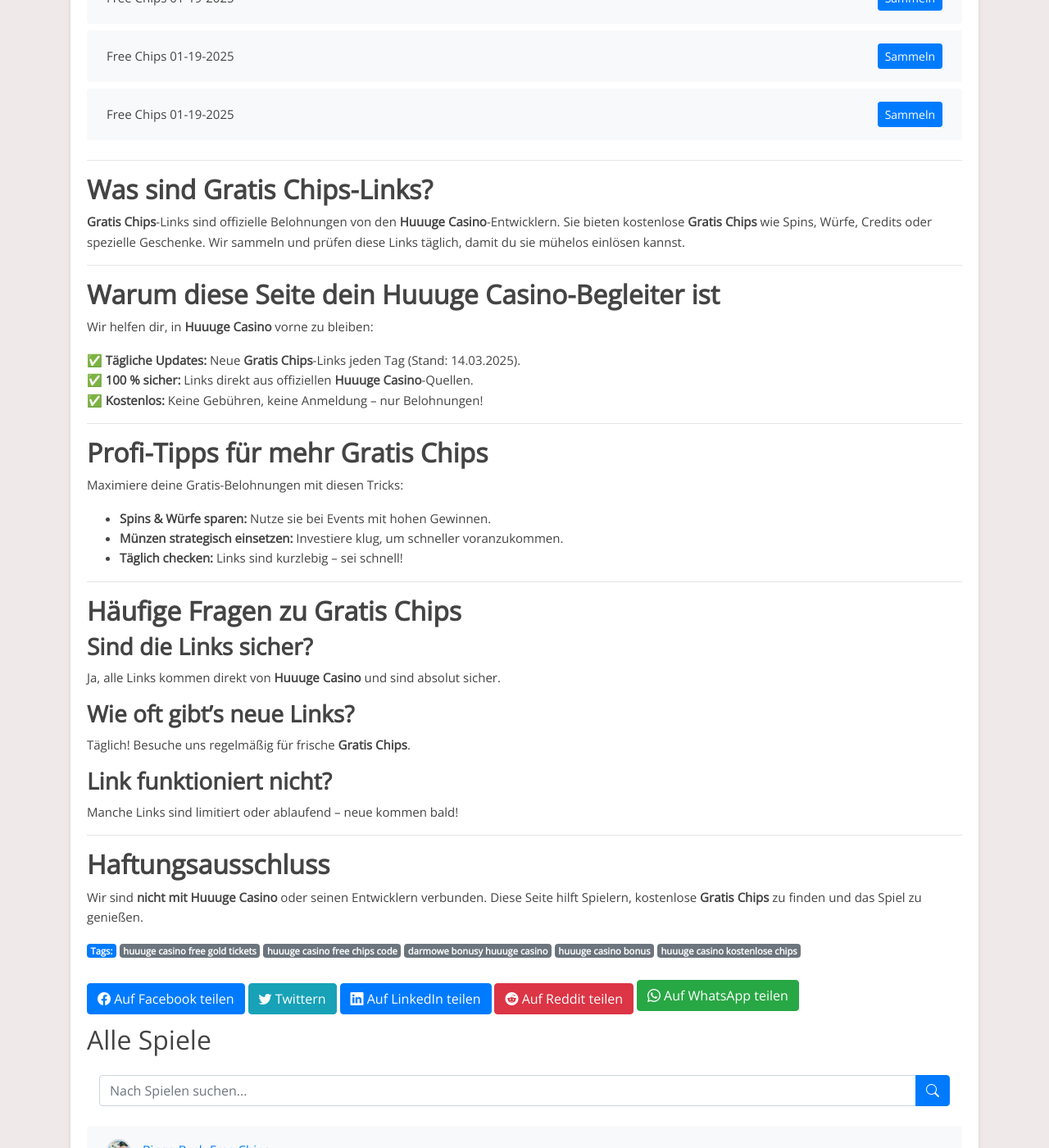
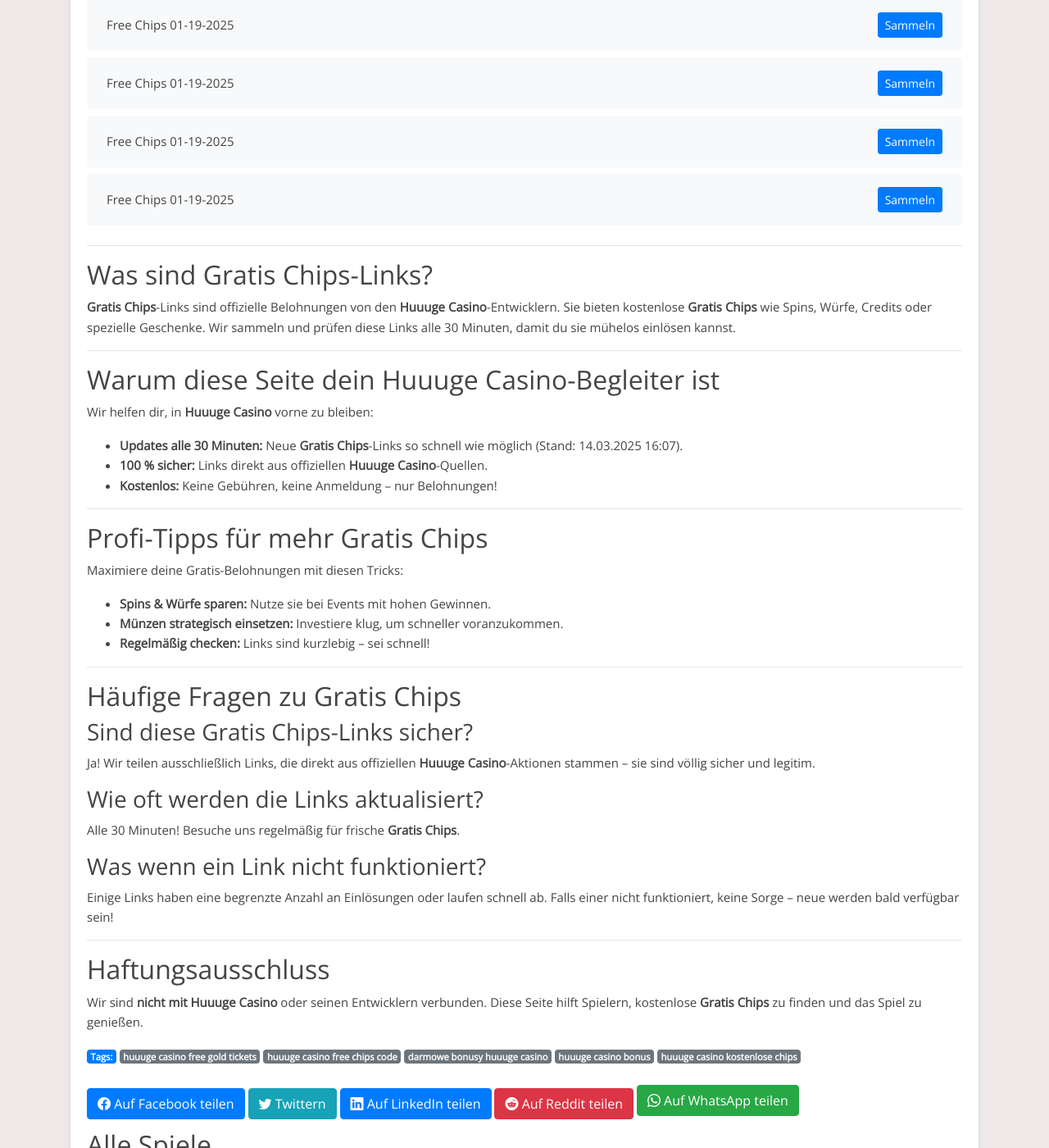
Before and after one commit to Prollad99/bs-de, a Jekyll site: the page built from _posts/2025-01-19-huuuge-casino.md, in a window 1280 px wide and 1400 px high, scrolled down 7528 px. Shown: the whole window at 82% size. Built offline with Jekyll 4.4.1, drawn with Linux system fonts in a browser that asks for light colours; some of the changed text lies outside the part shown.

Commit message:
Update  links and content - 2025-03-14 16:07

```diff
--- a/_includes/huuuge-casino_footer.html
+++ b/_includes/huuuge-casino_footer.html
@@ -1,44 +1,47 @@
 ---
 
-## **Was sind Gratis Chips-Links?**
+## Was sind Gratis Chips-Links?
 
-**Gratis Chips**-Links sind offizielle Belohnungen von den **Huuuge Casino**-Entwicklern. Sie bieten kostenlose **Gratis Chips** wie Spins, Würfe, Credits oder spezielle Geschenke. Wir sammeln und prüfen diese Links täglich, damit du sie mühelos einlösen kannst.
+**Gratis Chips**-Links sind offizielle Belohnungen von den **Huuuge Casino**-Entwicklern. Sie bieten kostenlose **Gratis Chips** wie Spins, Würfe, Credits oder spezielle Geschenke. Wir sammeln und prüfen diese Links alle 30 Minuten, damit du sie mühelos einlösen kannst.
 
 ---
 
-## **Warum diese Seite dein Huuuge Casino-Begleiter ist**
+## Warum diese Seite dein Huuuge Casino-Begleiter ist
 
 Wir helfen dir, in **Huuuge Casino** vorne zu bleiben:
 
-✅ **Tägliche Updates:** Neue **Gratis Chips**-Links jeden Tag (Stand: 14.03.2025).
-✅ **100 % sicher:** Links direkt aus offiziellen **Huuuge Casino**-Quellen.
-✅ **Kostenlos:** Keine Gebühren, keine Anmeldung – nur Belohnungen!
+- **Updates alle 30 Minuten:** Neue **Gratis Chips**-Links so schnell wie möglich (Stand: 14.03.2025 16:07).
+- **100 % sicher:** Links direkt aus offiziellen **Huuuge Casino**-Quellen.
+- **Kostenlos:** Keine Gebühren, keine Anmeldung – nur Belohnungen!
 
 ---
 
-## **Profi-Tipps für mehr Gratis Chips**
+## Profi-Tipps für mehr Gratis Chips
 
 Maximiere deine Gratis-Belohnungen mit diesen Tricks:
 
 - **Spins & Würfe sparen:** Nutze sie bei Events mit hohen Gewinnen.
 - **Münzen strategisch einsetzen:** Investiere klug, um schneller voranzukommen.
-- **Täglich checken:** Links sind kurzlebig – sei schnell!
+- **Regelmäßig checken:** Links sind kurzlebig – sei schnell!
 
 ---
 
-## **Häufige Fragen zu Gratis Chips**
+## Häufige Fragen zu Gratis Chips
 
-### **Sind die Links sicher?**
-Ja, alle Links kommen direkt von **Huuuge Casino** und sind absolut sicher.
+### Sind diese Gratis Chips-Links sicher?
 
-### **Wie oft gibt’s neue Links?**
-Täglich! Besuche uns regelmäßig für frische **Gratis Chips**.
+Ja! Wir teilen ausschließlich Links, die direkt aus offiziellen **Huuuge Casino**-Aktionen stammen – sie sind völlig sicher und legitim.
 
-### **Link funktioniert nicht?**
-Manche Links sind limitiert oder ablaufend – neue kommen bald!
+### Wie oft werden die Links aktualisiert?
+
+Alle 30 Minuten! Besuche uns regelmäßig für frische **Gratis Chips**.
+
+### Was wenn ein Link nicht funktioniert?
+
+Einige Links haben eine begrenzte Anzahl an Einlösungen oder laufen schnell ab. Falls einer nicht funktioniert, keine Sorge – neue werden bald verfügbar sein!
 
 ---
 
-## **Haftungsausschluss**
+## Haftungsausschluss
 
 Wir sind **nicht mit Huuuge Casino** oder seinen Entwicklern verbunden. Diese Seite hilft Spielern, kostenlose **Gratis Chips** zu finden und das Spiel zu genießen.
--- a/_includes/huuuge-casino_post.html
+++ b/_includes/huuuge-casino_post.html
@@ -1,3 +1,5 @@
+# Huuuge Casino Gratis Gratis Chips – Dein Täglicher Bonus
+
 Willkommen bei deiner Quelle für **Huuuge Casino Gratis Gratis Chips**! Hier findest du alle 30 Minuten neue Links, um kostenlose Gratis Chips und Belohnungen zu sammeln – perfekt für deutsche Spieler.
 
 ---
```
Also changed, not shown: 1 other file.
